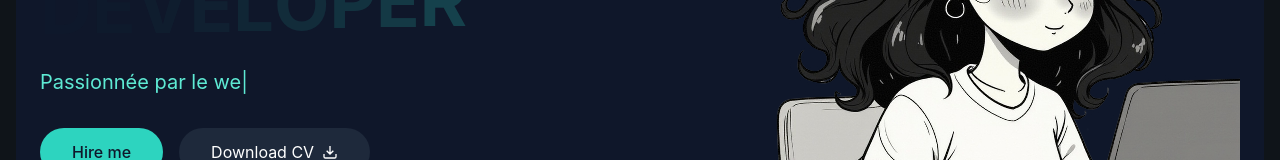
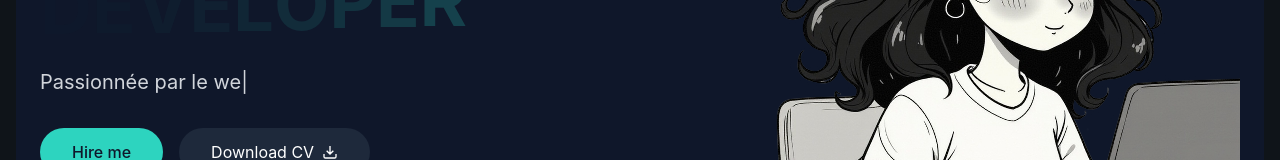
Before and after one commit to MarinaAdr/Portfolio, a React (Vite) app: page / in a window 1280 px wide. Shown: the part 430-590 px from the top of the page. Built offline with nearby package versions, Linux system fonts and the light colour scheme.

Commit message:
couleur texte

```diff
--- a/src/components/Header.tsx
+++ b/src/components/Header.tsx
@@ -106,7 +106,7 @@ const Header = () => {
                 backSpeed={50}
                 loop
                 cursorChar="|"
-                className="text-teal-300"
+                className="text-gray-300"
               />
             </div>
 
```
